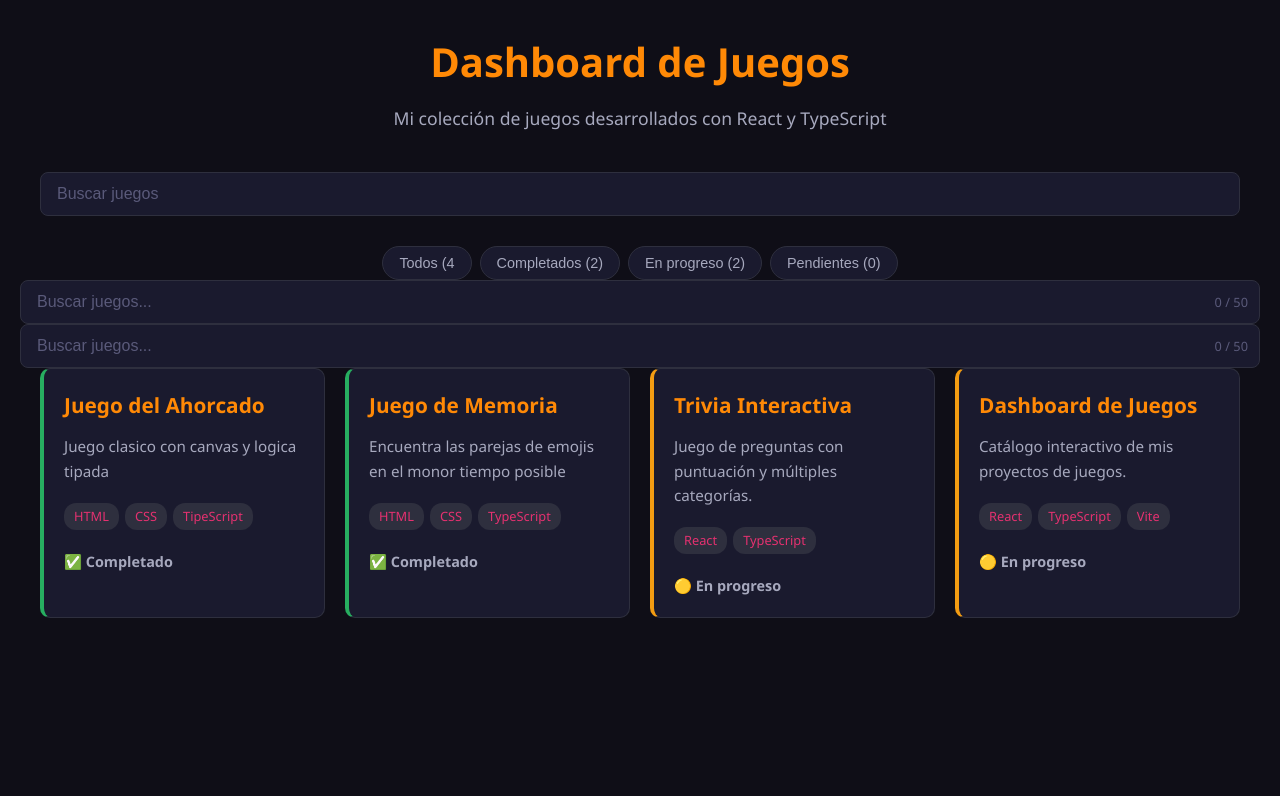
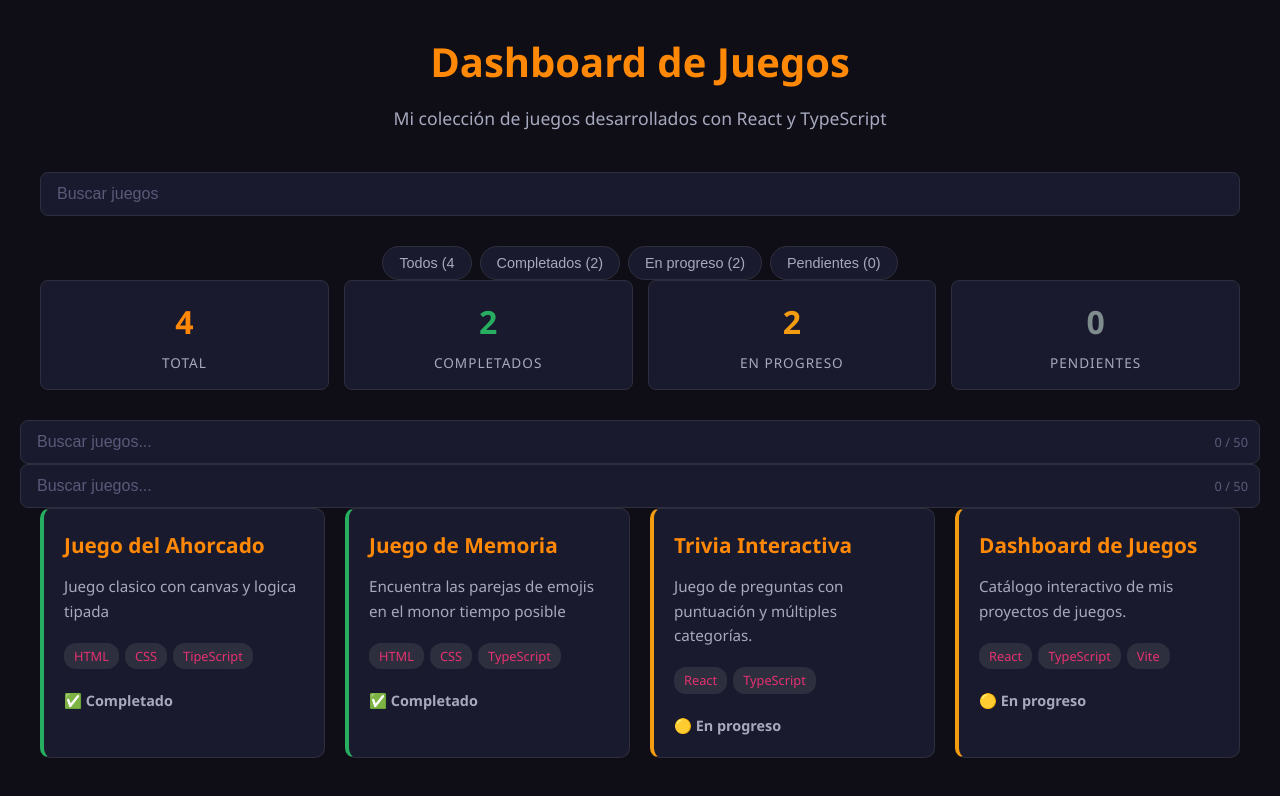
Before and after one commit to Lunrak/portafolio, a React (Vite) app in the folder dashboard-juegos/: page / in a window 1280 px wide. Shown: the top 796 px of the page. Built offline with nearby package versions, Linux system fonts and the light colour scheme.

Commit message:
Agregar contador de estadisticas

```diff
--- a/dashboard-juegos/src/App.css
+++ b/dashboard-juegos/src/App.css
@@ -198,3 +198,41 @@
 	background-color: #e53170;
 	color: #fffffe;
 }
+
+.estadisticas {
+	display: grid;
+	grid-template-columns: repeat(auto-fit, minmax(120px, 1fr));
+	gap: 15px;
+	max-width: 1200px;
+	margin: 0 auto 30px;
+}
+.stat {
+	background-color: #1a1a2e;
+	border: 1px solid #2e2f3e;
+	border-radius: 8px;
+	padding: 15px;
+	text-align: center;
+	display: flex;
+	flex-direction: column;
+	gap: 5px;
+}
+.stat-numero {
+	font-size: 2rem;
+	font-weight: bold;
+	color: #ff8906;
+}
+.stat-numero.completado {
+	color: #27ae60;
+}
+.stat-numero.en-progreso {
+	color: #f39c12;
+}
+.stat-numero.pendiente {
+	color: #7f8c8d;
+}
+.stat-label {
+	color: #a7a9be;
+	font-size: 0.85rem;
+	text-transform: uppercase;
+	letter-spacing: 1px;
+}
--- a/dashboard-juegos/src/App.tsx
+++ b/dashboard-juegos/src/App.tsx
@@ -1,6 +1,7 @@
 import { useState } from 'react';
 import './App.css';
 import TarjetaJuego from './components/TarjetaJuego';
+import Estadisticas from './components/Estadisticas';
 
 interface Juego {
 	id: number;
@@ -106,6 +107,13 @@ function App() {
 				</button>
 			</div>
 
+			<Estadisticas
+				total={juegos.length}
+				completados={juegos.filter((j) => j.estado === 'completado').length}
+				enProgreso={juegos.filter((j) => j.estado === 'en-progreso').length}
+				pendientes={juegos.filter((j) => j.estado === 'pendiente').length}
+			/>
+
 			<div className="buscador-container">
 				<input
 					type="text"
--- /dev/null
+++ b/dashboard-juegos/src/components/Estadisticas.tsx
@@ -0,0 +1,34 @@
+interface EstadisticasProps {
+	total: number;
+	completados: number;
+	enProgreso: number;
+	pendientes: number;
+}
+function Estadisticas({
+	total,
+	completados,
+	enProgreso,
+	pendientes,
+}: EstadisticasProps) {
+	return (
+		<div className="estadisticas">
+			<div className="stat">
+				<span className="stat-numero">{total}</span>
+				<span className="stat-label">Total</span>
+			</div>
+			<div className="stat">
+				<span className="stat-numero completado">{completados}</span>
+				<span className="stat-label">Completados</span>
+			</div>
+			<div className="stat">
+				<span className="stat-numero en-progreso">{enProgreso}</span>
+				<span className="stat-label">En progreso</span>
+			</div>
+			<div className="stat">
+				<span className="stat-numero pendiente">{pendientes}</span>
+				<span className="stat-label">Pendientes</span>
+			</div>
+		</div>
+	);
+}
+export default Estadisticas;
```
